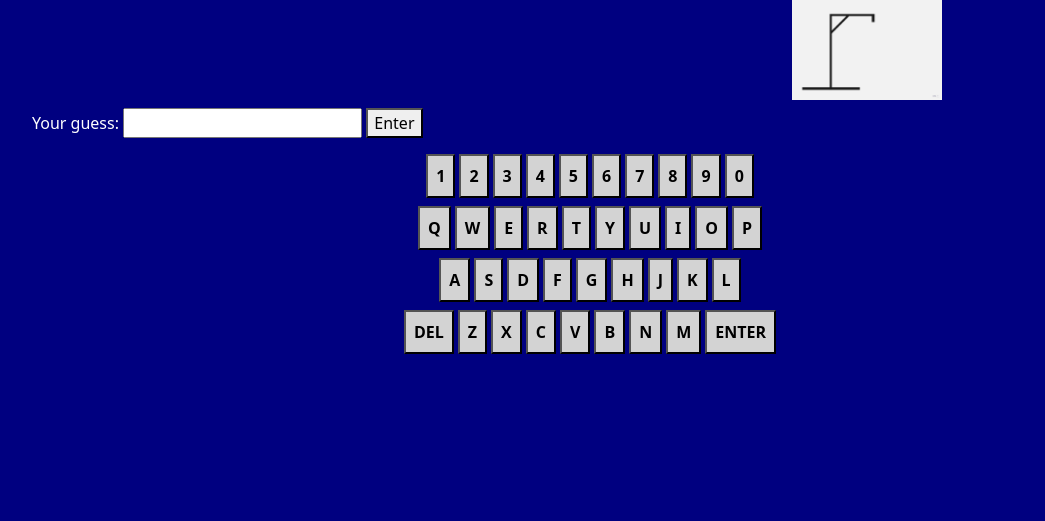
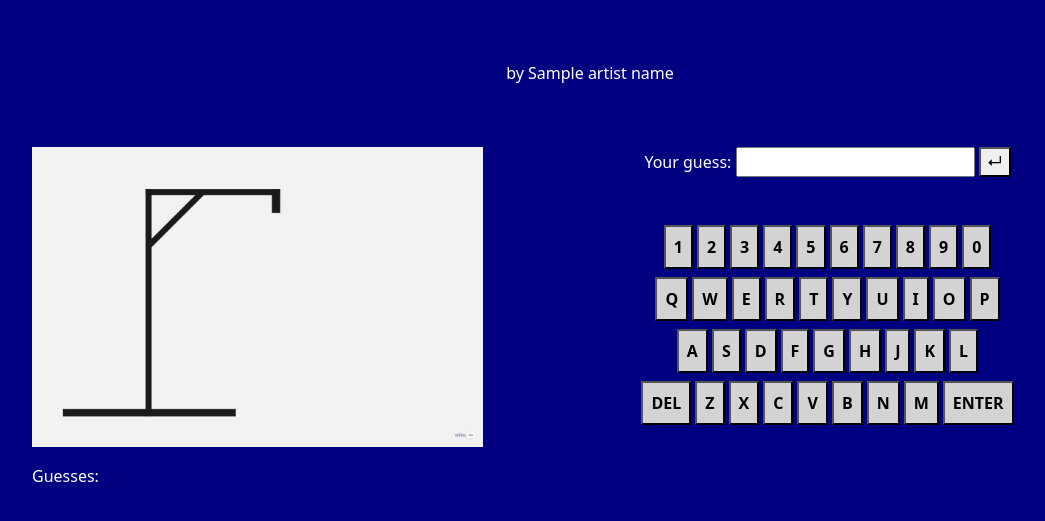
Before and after one commit to abhinavuppala/SpotifyAPIProject, a Flask app: template web_ver/templates/guess_song.html in a window 1280 px wide. Shown: the top 521 px of the page, without its empty margins (50-1095 px from the left). Run offline with Flask 3, Linux system fonts and the light colour scheme; the template is opened without the code that fills it: most values are stand-ins (such as "Sample title", 1, 10 or a date in 2020).

Commit message:
Add files via upload

```diff
--- a/web_ver/templates/guess_song.html
+++ b/web_ver/templates/guess_song.html
@@ -36,34 +36,49 @@
     background-color: lightgray;
 }
 
+#overlay
+{
+    position: fixed;
+    top: 5%;
+    left: 5%;
+    width: 90%;
+    height: 90%;
+    z-index: 9999;
+    background-color: rgba(0, 0, 0, 0.9);
+}
+.centered
+{
+    text-align: center;
+    justify-content: center;
+    align-items: center;
+}
+.padtopbottom
+{
+    margin-top: 5%;
+    margin-bottom: 5%;
+}
+
 </style>
 
-<div class="row">
-    <div class="col-md-8">
-        <h1 id="end_message"></h1>
-        <h1 id="song_name"></h1>
+<!-- Title -->
+<div class="row centered padtopbottom">
     <h1 id="song_name_hidden" style="letter-spacing: 0.08em;"></h1>
-    </div>
-    <div class="col-md-4">
-        <img id="hangman_img" width="150vw" height="100vh" src="{{url_for('static', filename='hangman_imgs/h0.jpg')}}">
-    </div>
+    <h6> by {{artist_name}}</h6>
 </div>
 
+<!-- Game Content -->
 <div class="row">
-    <h2 class="col-md-2" id="strikes"></h2>
-    <h3 class="col-md-6" id="guesses"></h3>
+    <div class="col-md-5">
+        <img id="hangman_img" width="100%" height="auto" src="{{url_for('static', filename='hangman_imgs/h0.jpg')}}">
+        <h4 id="strikes" style="padding-top: 2%;"></h4>
+        <p>Guesses: <strong id="guesses"></strong></p>
     </div>
-
-<div id="scoreDiv"></div>
-
-<div id="albumCoverDiv"></div>
-
-<div id="guessElementsDiv">
+    <div class="col-md-7">
+        <div id="guessElementsDiv" class="centered" style="padding-bottom: 5%;">
             <label> Your guess: </label>
             <input type="text" id="guessInput">
-    <button onclick="getGuessInput(null)" id="guessButton"> Enter </button>
+            <button onclick="getGuessInput(null)" id="guessButton"> ↵ </button>
         </div>
-
         <div id="keyboard-cont">
             <div class="numbers-row">
                 <button class="keyboard-button">1</button>
@@ -112,10 +127,45 @@
                 <button class="keyboard-button">Enter</button>
             </div>
         </div>
+    </div>
+</div>
 
+<!-- Overlay, displayed when game is over -->
+<div id="overlay" class="centered">
+    <div class="row">
+        <h1 id="end_message"></h1>
+    </div>
+    <!-- Only shown on small devices -->
+    <div class="row d-block d-sm-block d-md-none d-lg-none d-xl-none">
+        <h4 id="song_name"></h1>
+        <h6> by {{artist_name}} </h6>
+        <div id="albumCoverDiv"></div>
+        <div id="scoreDiv"></div>
+    </div>
+    <!-- Only show on medium/lg devices -->
+    <div class="row d-none d-sm-none d-md-block d-lg-block d-xl-block">
+        <!-- avoid duplicate IDs -->
+        <div class="col-md-6">
+            <h4 id="song_name"></h1>
+            <h6> by {{artist_name}} </h6>
+            <div id="scoreDiv"></div>
+        </div>
+        <div class="col-md-6">
+            <div id="albumCoverDiv"></div>
+        </div>
+    </div>
+    <div class="row">
         <div id="buttonsDiv"></div>
+    </div>
+</div>
 
 <script type="text/javascript">
+
+    function hideOverlay() { document.getElementById("overlay").style.display = "none"; }
+    function showOverlay() { document.getElementById("overlay").style.display = "block"; }
+
+    hideOverlay();
+
     // lets enter key trigger submitting input
     var input_box = document.getElementById("guessInput");
     input_box.addEventListener("keypress", function(event)
```
Also changed, not shown: web_ver/templates/index.html (+32 -20 lines). Lines whose indentation alone changed are shown as unchanged.
